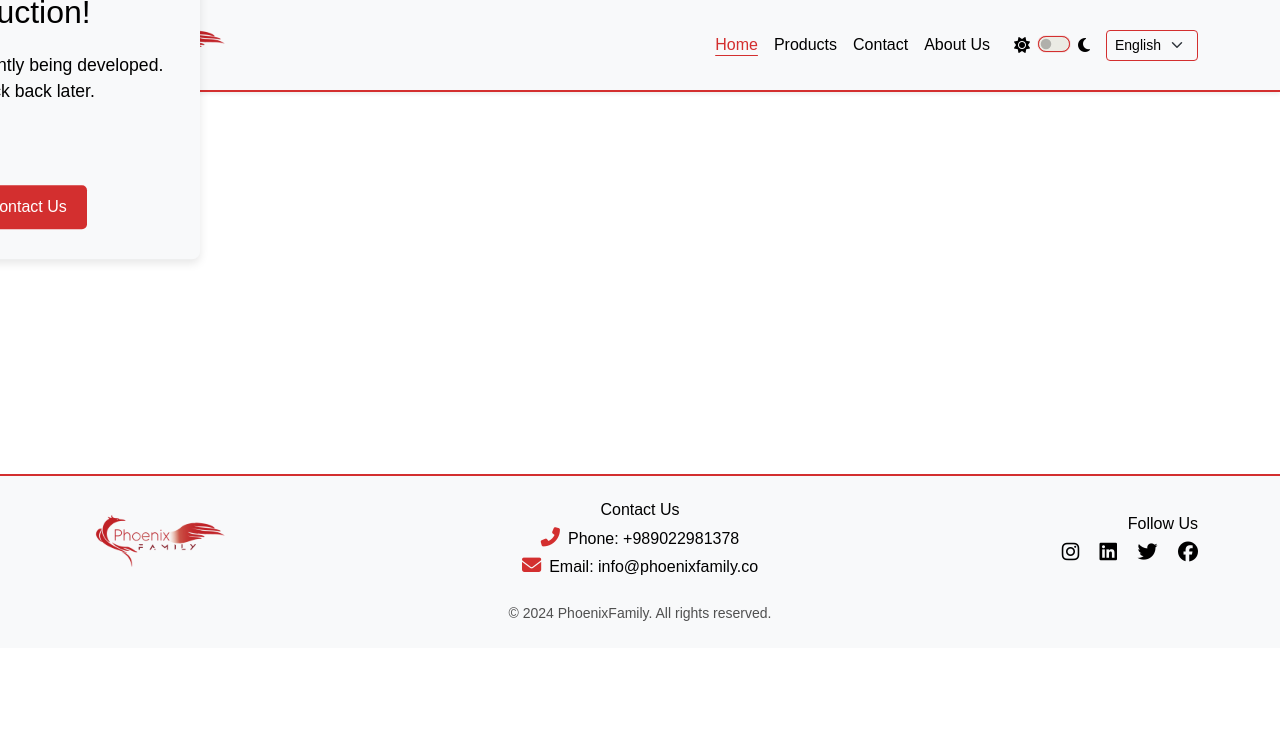
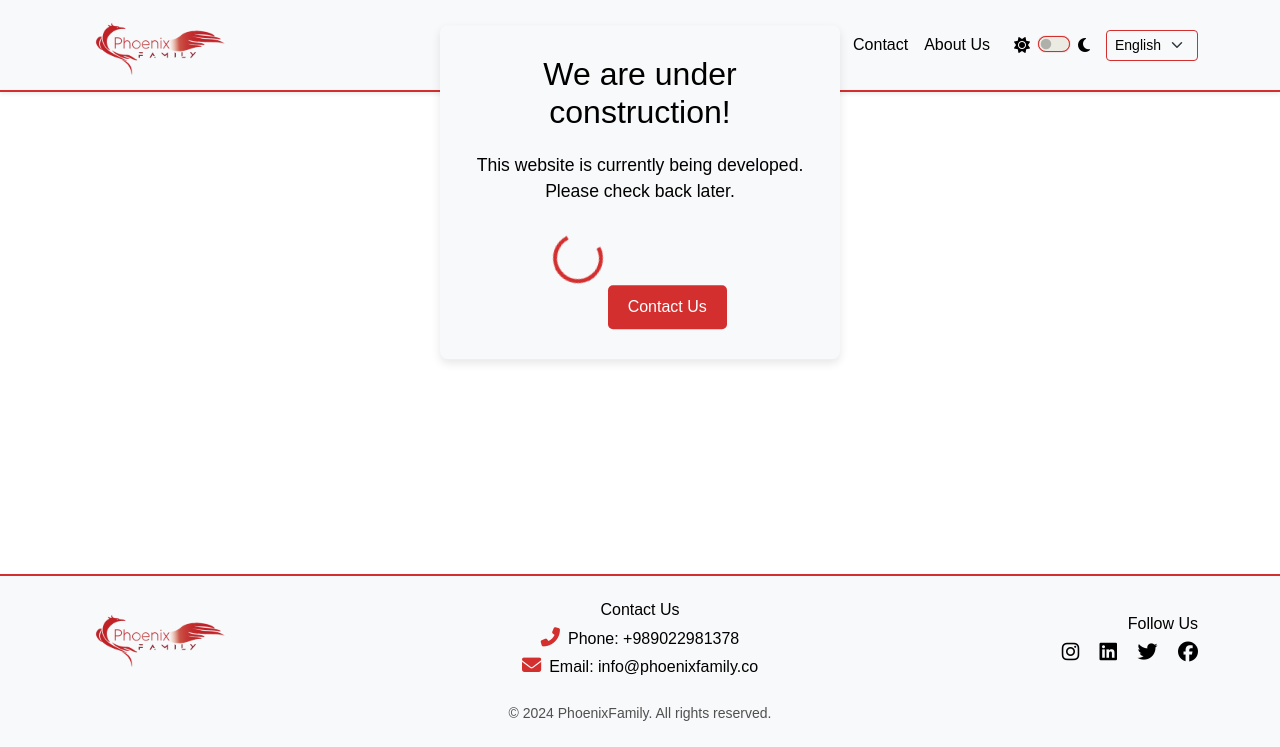
Before and after one commit to phoenixfamily-co/PhoenixFamily, a Django app: page /en/ in a window 1280 px wide. Shown: the top 747 px of the page. Run offline with Django 4.2, Linux system fonts and the light colour scheme; some libraries are stand-ins or nearby versions.

Commit message:
req added

```diff
--- a/templates/home.html
+++ b/templates/home.html
@@ -173,6 +173,7 @@ footer .copyright {
 
        .center-container {
            text-align: center;
+           margin-top: 100px;
            padding: 30px;
            background-color: var(--navbar-bg);
            border-radius: 8px;
@@ -180,6 +181,7 @@ footer .copyright {
            max-width: 80%;
            width: 400px;
            transition: background-color 0.3s ease;
+           position: relative;
            top: 50%;
            left: 50%;
            transform: translate(-50%, -50%); /* این باعث می‌شود که بخش در وسط صفحه باشد */
```
